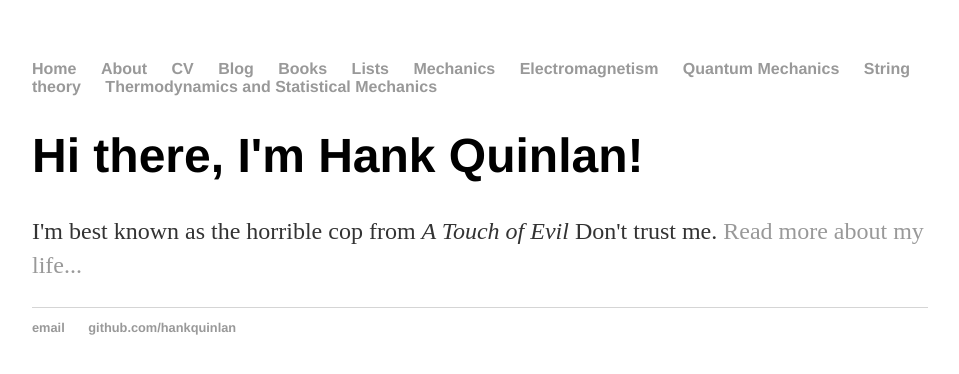
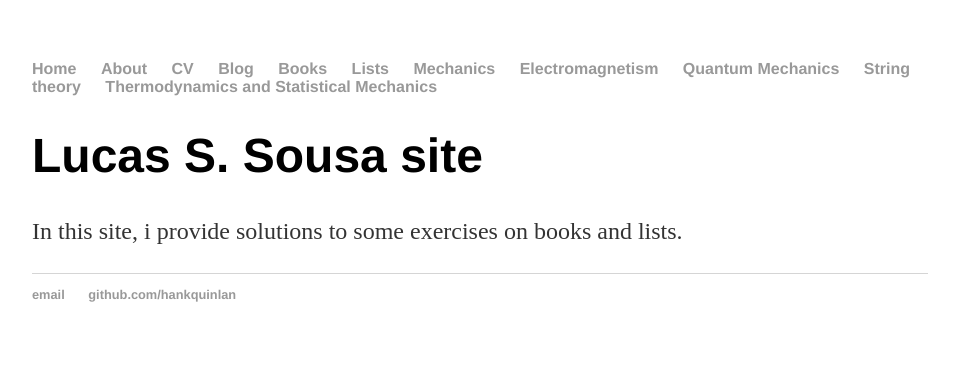
Before and after one commit to Lucas1Santos2Sousa/Lucas1Santos2Sousa.github.io, a Jekyll site: the page built from index.html, in a window 1280 px wide. Shown: the top 374 px of the page, without its empty margins (160-1119 px from the left). Built offline with Jekyll 4.4.1, drawn with Linux system fonts in a browser that asks for light colours.

Commit message:
Update index.html

```diff
--- a/index.html
+++ b/index.html
@@ -1,8 +1,8 @@
 ---
 layout: default
-title: Hank Quinlan, Horrible Cop
+title: Physics - Lucas Sousa
 ---
 <div class="blurb">
-	<h1>Hi there, I'm Hank Quinlan!</h1>
-	<p>I'm best known as the horrible cop from <em>A Touch of Evil</em> Don't trust me. <a href="/about">Read more about my life...</a></p>
+	<h1>Lucas S. Sousa site</h1>
+	<p>In this site, i provide solutions to some exercises on books and lists.</a></p>
 </div><!-- /.blurb -->
```
